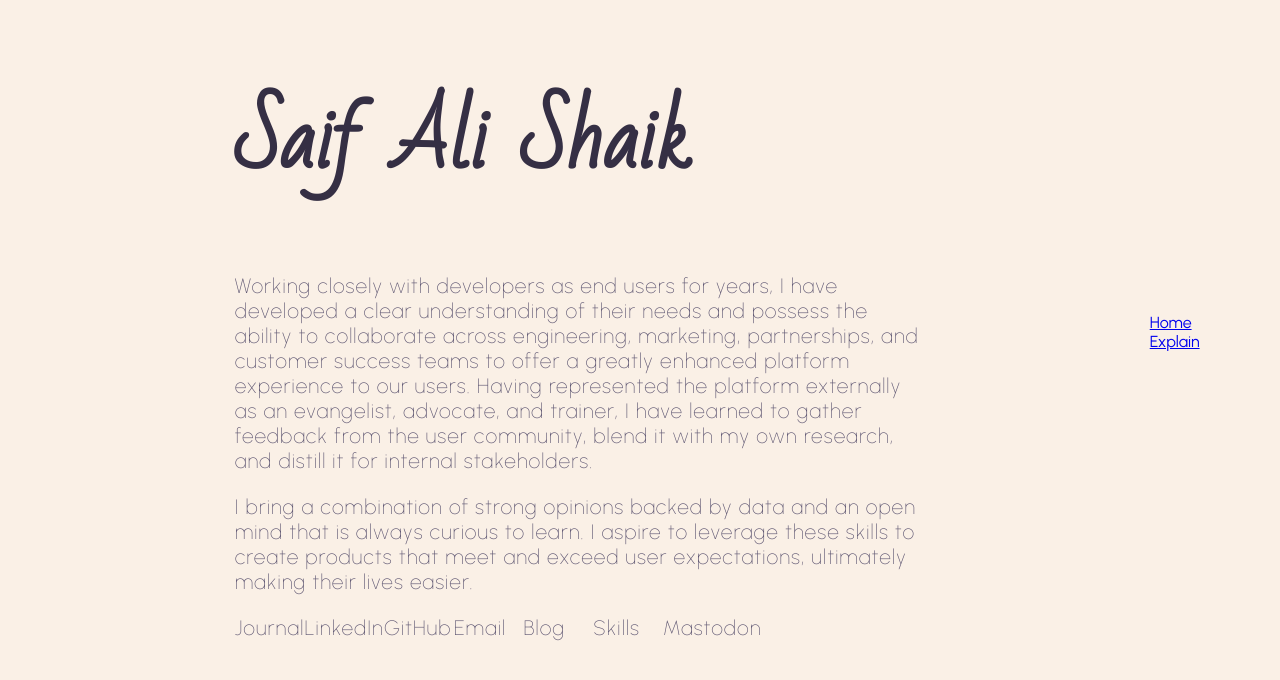
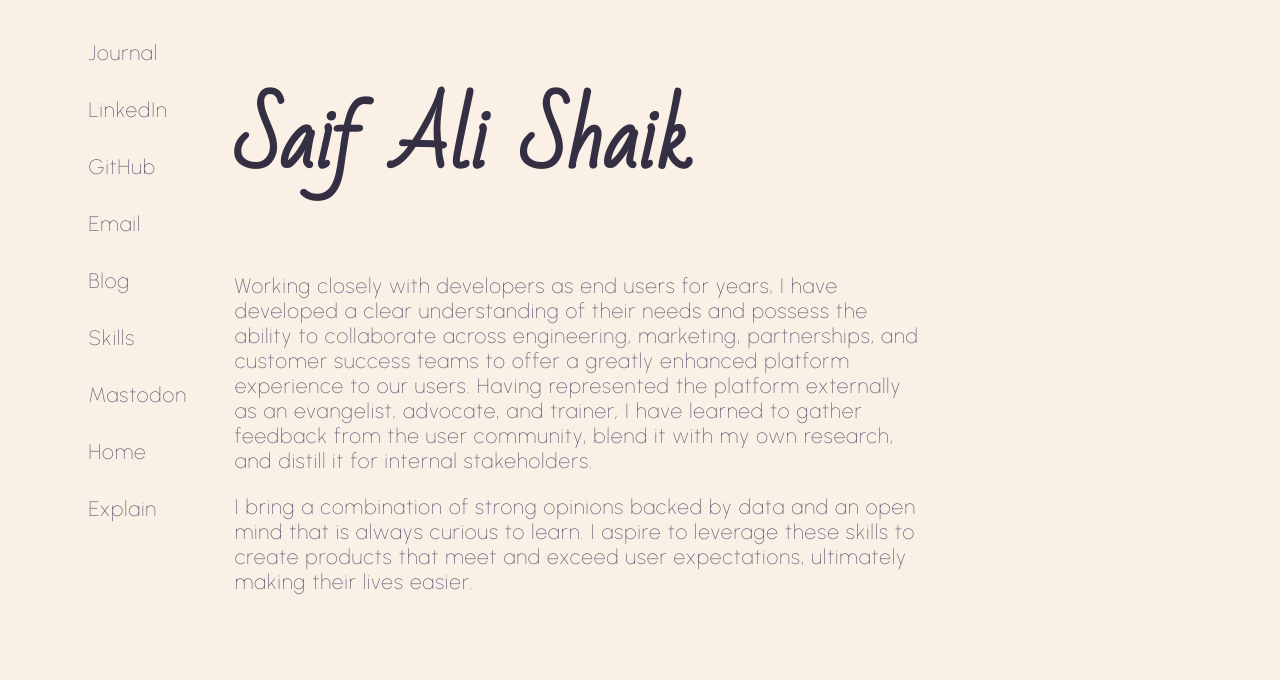
Before and after one commit to Saif-Shines/saifshines.dev, a Vue app: page /#/ in a window 1280 px wide. Shown: the top 680 px of the page. Built offline with nearby package versions, Linux system fonts and the light colour scheme.

Commit message:
📦 NEW: KLYST-11 (#5)

```diff
--- a/src/App.vue
+++ b/src/App.vue
@@ -17,10 +17,8 @@ export default {
     <div class="intro">
       <router-view />
     </div>
-    <div class="tools">
-      <router-link to="/">Home</router-link>
-      <br />
-      <router-link to="/explain">Explain</router-link>
+    <div class="social">
+      <SocialLinks />
     </div>
   </div>
 </template>
@@ -41,14 +39,8 @@ div .main {
   place-self: center;
 }
 
-.tools {
-  grid-column: 4 / 5;
-  grid-row: 1 / 3;
-  place-self: center;
-}
-
 .socialLinks {
   grid-column: 3 / 5;
-  grid-row: 1 / 3;
+  grid-row: 2 / 3;
 }
 </style>
--- a/src/components/Intro.vue
+++ b/src/components/Intro.vue
@@ -22,13 +22,10 @@ export default { components: { SocialLinks } };
       create products that meet and exceed user expectations, ultimately making
       their lives easier.
     </p>
-    <SocialLinks />
   </div>
 </template>
 
 <style>
-
-
 h1 {
   font-family: "BadScript";
   font-size: 5rem;
--- a/src/components/SocialLinks.vue
+++ b/src/components/SocialLinks.vue
@@ -25,6 +25,12 @@ const state = reactive({
     <li v-for="link in state.links" :key="link.label">
       <a :href="link.url">{{ link.label }}</a>
     </li>
+    <li>
+      <router-link class="nav" to="/">Home</router-link>
+    </li>
+    <li>
+      <router-link class="nav" to="/explain">Explain</router-link>
+    </li>
   </ul>
 </template>
 
@@ -36,9 +42,9 @@ const state = reactive({
 
 ul {
   display: flex;
-  justify-content: center;
+  justify-content: space-around;
+  flex-flow: column wrap;
   align-items: center;
-  padding: 0;
   width: 65%;
 }
 
@@ -50,6 +56,7 @@ li {
   width: 65%;
   color: #5c5470;
   list-style: none;
+  padding: 1rem;
 }
 
 a {
@@ -62,4 +69,8 @@ a {
 a:hover {
   border-color: #5c5470;
 }
+
+.nav:hover {
+  border-color: #f9d5a3;
+}
 </style>
```
